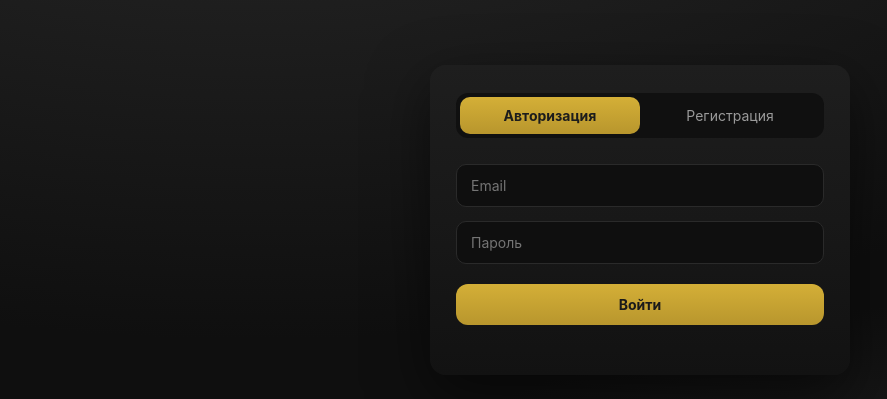
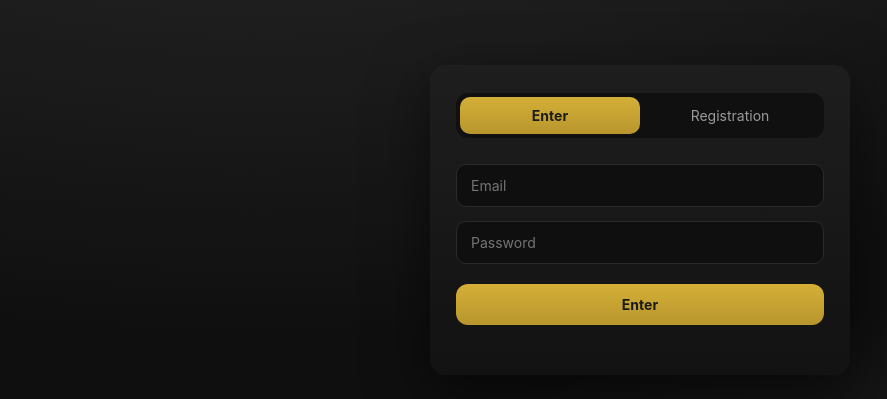
Before and after one commit to Volodymyr-tech/Spy-Cat-Agency, a FastAPI app: page /auth/ in a window 1280 px wide. Shown: the part 180-579 px from the top of the page, without its empty margins (0-887 px from the left). Run offline with FastAPI, Linux system fonts and the light colour scheme; parts of the project's set-up code (start-up, migrations or seed data) failed here and were passed over.

Commit message:
small changes

```diff
--- a/app/templates/auth.html
+++ b/app/templates/auth.html
@@ -2,27 +2,27 @@
 <head>
     <meta charset="UTF-8">
     <meta name="viewport" content="width=device-width, initial-scale=1.0">
-    <title>Мини-чат: Вход и Регистрация</title>
+    <title>Authentication</title>
     <link rel="stylesheet" type="text/css" href="{{ url_for('static', path='styles/auth.css') }}">
 </head>
 <body>
 <div class="container">
     <div class="tabs">
-        <div class="tab active" data-tab="login">Авторизация</div>
-        <div class="tab" data-tab="register">Регистрация</div>
+        <div class="tab active" data-tab="login">Enter</div>
+        <div class="tab" data-tab="register">Registration</div>
     </div>
     <div class="content">
         <form id="loginForm" class="form active">
             <input type="email" placeholder="Email" required>
-            <input type="password" placeholder="Пароль" required>
-            <button id="loginButton" type="submit">Войти</button>
+            <input type="password" placeholder="Password" required>
+            <button id="loginButton" type="submit">Enter</button>
         </form>
         <form id="registerForm" class="form">
             <input type="email" placeholder="Email" required>
-            <input type="text" placeholder="Имя" required>
-            <input type="password" placeholder="Пароль" required>
-            <input type="password" placeholder="Повторите пароль" required>
-            <button id="registerButton" type="submit">Зарегистрироваться</button>
+            <input type="text" placeholder="Name" required>
+            <input type="password" placeholder="Password" required>
+            <input type="password" placeholder="Repeat password" required>
+            <button id="registerButton" type="submit">Registration</button>
         </form>
     </div>
 </div>
```
